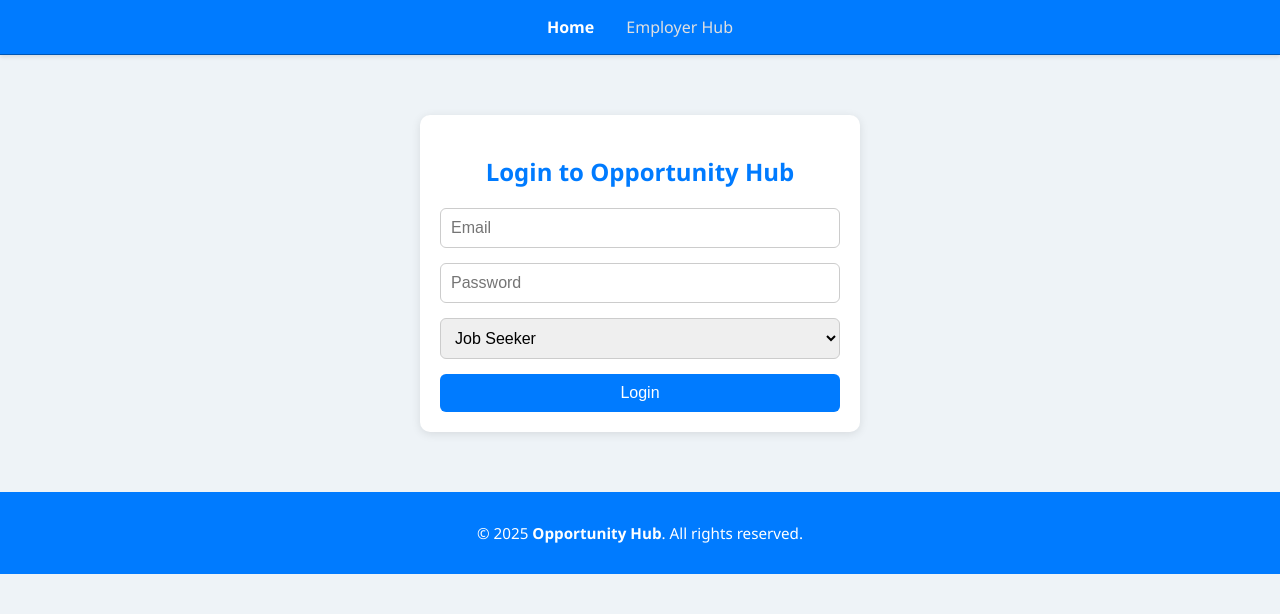
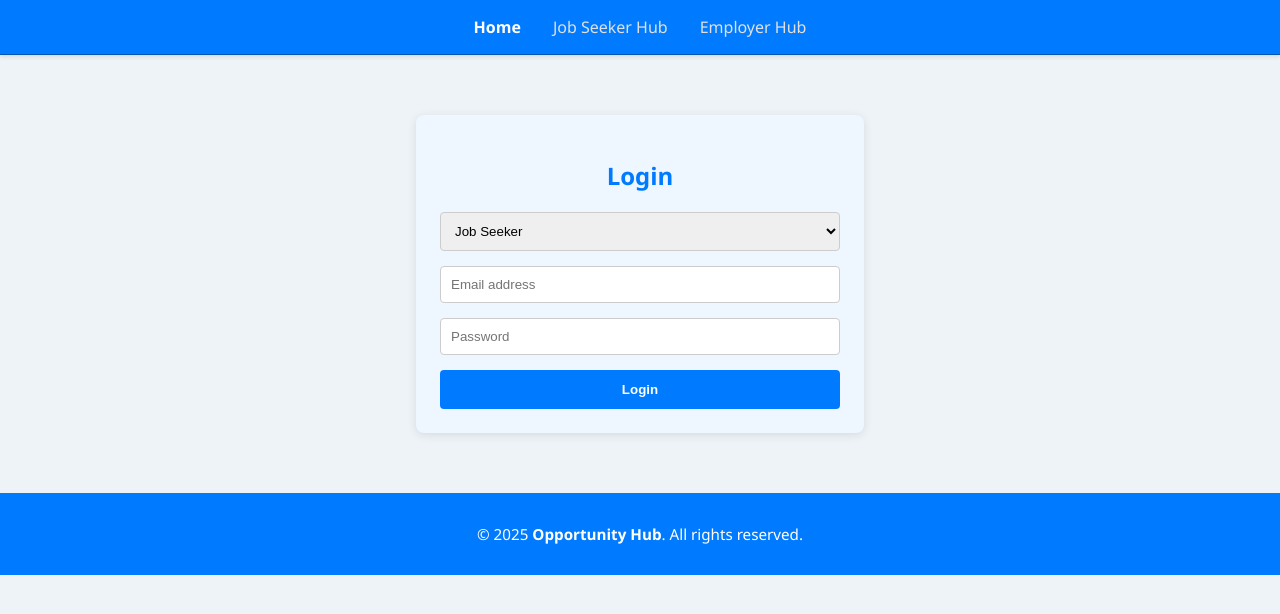
Before and after one commit to JobMutugi/Opportunity-Hub, a React (Vite) app in the folder My-App/: page / in a window 1280 px wide. Shown: the top 614 px of the page. Built offline with nearby package versions, Linux system fonts and the light colour scheme.

Commit message:
add recruiter and job seeker database

```diff
--- a/My-App/db.json
+++ b/My-App/db.json
@@ -32,5 +32,19 @@
       "category": "Management",
       "applied": false
     }
+  ],
+  "jobseekers": [
+    {
+      "id": "1",
+      "name": "Alice Johnson",
+      "email": ""
+    }
+  ],
+  "recruiters": [
+    {
+      "id": "1",
+      "name": "Bob Smith",
+      "email": ""
+    }
   ]
 }
--- a/My-App/src/Components/Header.jsx
+++ b/My-App/src/Components/Header.jsx
@@ -28,6 +28,18 @@ const Header = () => {
         </li>
         <li>
           <NavLink
+            to="/home"
+            style={({ isActive }) => ({
+              textDecoration: 'none',
+              color: isActive ? '#fff' : '#e0e0e0',
+              fontWeight: isActive ? 'bold' : 'normal'
+            })}
+          >
+            Job Seeker Hub
+          </NavLink>
+        </li>
+        <li>
+          <NavLink
             to="/postjob"
             style={({ isActive }) => ({
               textDecoration: 'none',
--- a/My-App/src/Pages/LogIn.css
+++ b/My-App/src/Pages/LogIn.css
@@ -1,13 +1,13 @@
 .login-container {
   max-width: 400px;
   margin: 60px auto;
-  padding: 20px;
-  border-radius: 10px;
-  background-color: #ffffff;
+  padding: 24px;
+  border-radius: 8px;
+  background-color: #eef6ff;
   box-shadow: 0 2px 10px rgba(0, 0, 0, 0.1);
 }
 
-.login-title {
+.login-container h2 {
   text-align: center;
   margin-bottom: 20px;
   color: #007bff;
@@ -16,28 +16,26 @@
 .login-form {
   display: flex;
   flex-direction: column;
-  gap: 15px;
 }
 
-.login-input,
-.login-select {
+.login-form select,
+.login-form input {
+  margin-bottom: 15px;
   padding: 10px;
-  font-size: 16px;
-  border-radius: 6px;
+  border-radius: 4px;
   border: 1px solid #ccc;
 }
 
-.login-button {
-  padding: 10px;
+.login-form button {
+  padding: 12px;
   background-color: #007bff;
-  color: #fff;
-  font-size: 16px;
   border: none;
-  border-radius: 6px;
+  border-radius: 4px;
+  color: white;
+  font-weight: bold;
   cursor: pointer;
-  transition: background-color 0.3s ease;
 }
 
-.login-button:hover {
+.login-form button:hover {
   background-color: #0056b3;
 }
--- a/My-App/src/Pages/LogIn.jsx
+++ b/My-App/src/Pages/LogIn.jsx
@@ -1,53 +1,62 @@
 import React, { useState } from 'react';
 import { useNavigate } from 'react-router-dom';
-import './LogIn.css'; // Ensure this path matches your project structure
+import './LogIn.css';
 
 const Login = () => {
+  const [role, setRole] = useState('jobseeker');
   const [email, setEmail] = useState('');
   const [password, setPassword] = useState('');
-  const [role, setRole] = useState('jobseeker');
   const navigate = useNavigate();
 
   const handleLogin = (e) => {
     e.preventDefault();
-    console.log({ email, password, role });
 
-    if (role === 'jobseeker') {
-      navigate('/home');
-    } else {
-      navigate('/postjob');
-    }
+    fetch('http://localhost:3000/users')
+      .then((res) => res.json())
+      .then((users) => {
+        const user = users.find(
+          (u) => u.email === email && u.password === password && u.role === role
+        );
+
+        if (user) {
+          // Navigate based on role
+          if (role === 'jobseeker') {
+            navigate('/jobseeker-dashboard');
+          } else {
+            navigate('/recruiter-dashboard');
+          }
+        } else {
+          alert('Invalid credentials or role.');
+        }
+      });
   };
 
   return (
     <div className="login-container">
-      <h2 className="login-title">Login to Opportunity Hub</h2>
-      <form onSubmit={handleLogin} className="login-form">
+      <h2>Login</h2>
+      <form className="login-form" onSubmit={handleLogin}>
+        <select value={role} onChange={(e) => setRole(e.target.value)}>
+          <option value="jobseeker">Job Seeker</option>
+          <option value="recruiter">Recruiter</option>
+        </select>
+
         <input
           type="email"
-          placeholder="Email"
+          placeholder="Email address"
           value={email}
           onChange={(e) => setEmail(e.target.value)}
           required
-          className="login-input"
         />
+
         <input
           type="password"
           placeholder="Password"
           value={password}
           onChange={(e) => setPassword(e.target.value)}
           required
-          className="login-input"
         />
-        <select
-          value={role}
-          onChange={(e) => setRole(e.target.value)}
-          className="login-select"
-        >
-          <option value="jobseeker">Job Seeker</option>
-          <option value="recruiter">Recruiter</option>
-        </select>
-        <button type="submit" className="login-button">Login</button>
+
+        <button type="submit">Login</button>
       </form>
     </div>
   );
```
